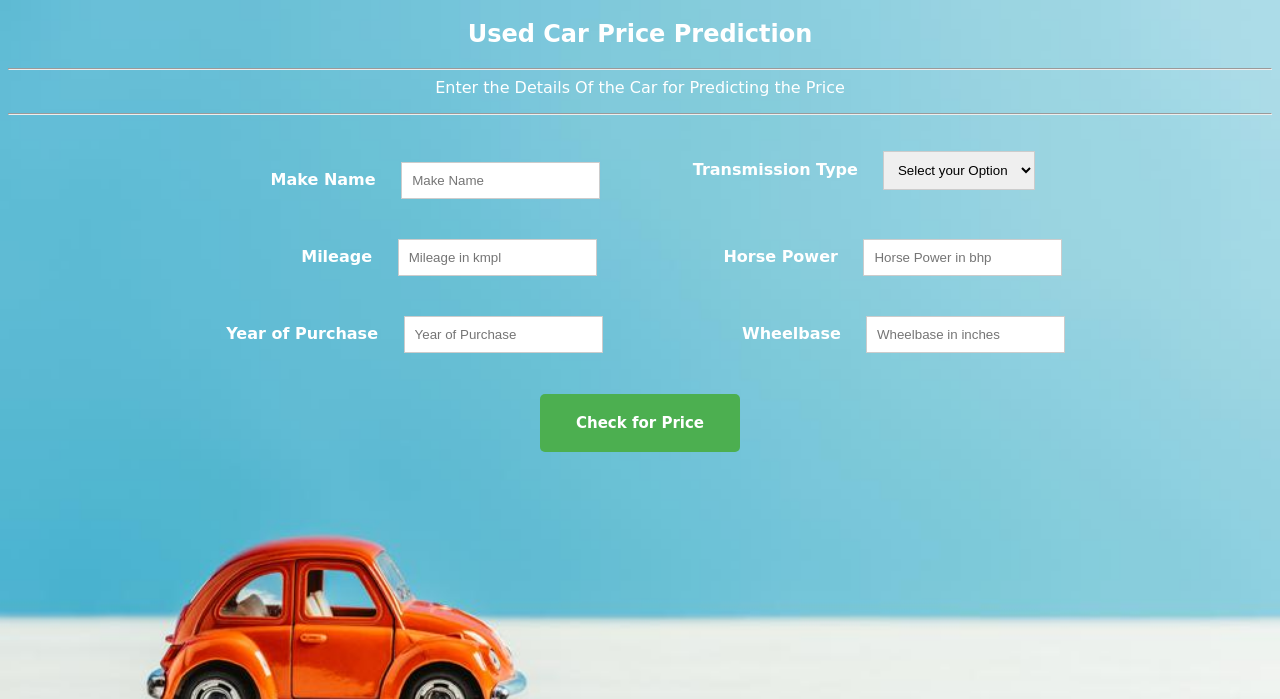
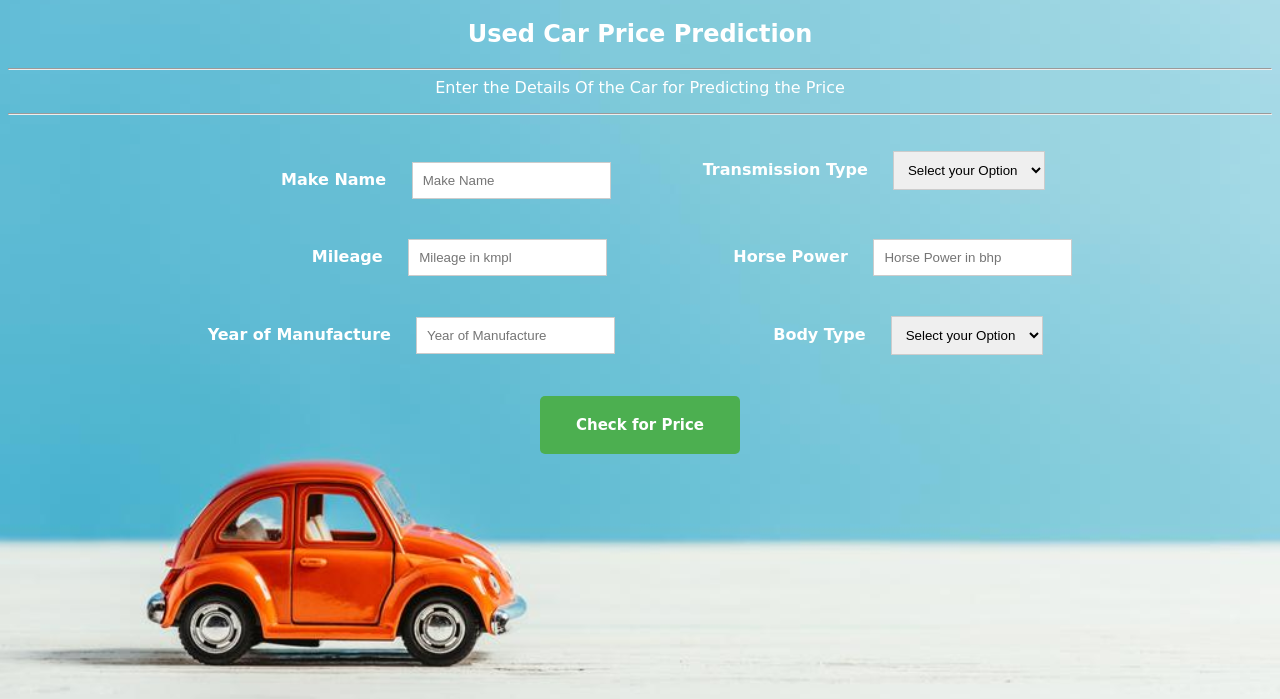
Before and after one commit to SaranyaPandiaraj/Used-Car-Price-Prediction, a Flask app: page / in a window 1280 px wide. Shown: the top 699 px of the page. Run offline with Flask 2, Linux system fonts and the light colour scheme; parts of the project's set-up code (start-up, migrations or seed data) failed here and were passed over.

Commit message:
Committing Heroku app to git

```diff
--- a/app.py
+++ b/app.py
@@ -19,6 +19,7 @@ def home():
 @cross_origin()
 def predict():
 	name = 0
+	body = 0
 
 	if request.method == 'POST':
 
@@ -122,7 +123,25 @@ def predict():
 		year = request.form['year']
 		mileage = request.form['mileage']
 		horsepower = request.form['horsepower']
-		wheelbase = request.form['wheelbase']
+		body_type = request.form['body']
+		if body_type == 'SUV':
+			body =5
+		elif body_type =='Sedan':
+			body =6
+		elif body_type =='Coupe':
+			body =1
+		elif body_type =='Pickup Truck':
+			body =4
+		elif body_type =='Wagon':
+			body =8
+		elif body_type =='Minivan':
+			body =3
+		elif body_type =='Hatchback':
+			body =2
+		elif body_type =='Convertible':
+			body =0
+		else:
+	 		body =7
 
 		transmission_type = request.form['transmission']
 		if transmission_type == 'Automatic':
@@ -136,12 +155,12 @@ def predict():
 
 
 
-		Price = model_pred.predict([[horsepower, mileage, year, name, wheelbase, transmission]])
+		Price = model_pred.predict([[horsepower, mileage, year, name, body, transmission]])
 
 
 		pred_price=round(Price[0],2)
 
-		return render_template('Used_Car_Price_Prediction.html', prediction ="&emsp; &emsp; &emsp; &emsp; &emsp; &emsp; &emsp; &emsp;&emsp; &emsp; &emsp; The Predicted Price of your Vehicle is $<i>{}</I>. <br><br> &emsp; &emsp; &emsp; &emsp; &emsp; &emsp; &emsp; &emsp; &emsp; &emsp; &emsp; This price is subject to fluctuate based on the vehicle's condition. </br></br> <table class=\"cart\" align=\"right\"> <td> <table class=\"result\" > <tr> <td> Make  </td> <td> {} </td> </tr> <tr> <td>Transmission  </td> <td> {} </td>  </tr><tr> <td>Horse Power  </td><td> {} (bhp) </td> </tr><tr> <td>Mileage  </td><td>{} (kmpl) </td> <tr/<tr><td>Wheel Base  </td><td>{} (inch) </td> <tr/> <tr> <td> Year  </td> <td>{} </td> </tr> </table> </td>  <td>  <div class=\"car\"></div> </td></table>".format(pred_price, make_name, transmission_type, horsepower, mileage, wheelbase, year))
+		return render_template('Used_Car_Price_Prediction.html', prediction ="&emsp; &emsp; &emsp; &emsp; &emsp; &emsp; &emsp; &emsp;&emsp; &emsp; &emsp; The Predicted Price of your Vehicle is $<i>{}</I>. <br><br> &emsp; &emsp; &emsp; &emsp; &emsp; &emsp; &emsp; &emsp; &emsp; &emsp; &emsp; This price is subject to fluctuate based on the vehicle's condition. </br></br> <table class=\"cart\" align=\"right\"> <td> <table class=\"result\" > <tr> <td> Make  </td> <td> {} </td> </tr> <tr> <td>Transmission  </td> <td> {} </td>  </tr><tr> <td>Horse Power  </td><td> {} (bhp) </td> </tr><tr> <td>Mileage  </td><td>{} (kmpl) </td> <tr/<tr><td>Body Type  </td><td>{} </td> <tr/> <tr> <td> Year  </td> <td>{} </td> </tr> </table> </td>  <td>  <div class=\"car\"></div> </td></table>".format(pred_price, make_name, transmission_type, horsepower, mileage, body_type, year))
 
 	return render_template("Used_Car_Price_Prediction.html")
 
--- a/static/css/style.css
+++ b/static/css/style.css
@@ -1,6 +1,7 @@
 body{
 
   background-image:url("/static/images/images.jpeg");
+  Background-position:80% 20%;
   background-size: cover; /* Resize the background image to cover the entire container */
   font-family: "Comic Sans MS", "Comic Sans", cursive;
   color:white;
--- a/templates/Used_Car_Price_Prediction.html
+++ b/templates/Used_Car_Price_Prediction.html
@@ -16,7 +16,7 @@
 	<table>
 	<tr><td></br></br>
          <form method="post" action="/predict">
-	&emsp;&emsp;&emsp;
+	&emsp;&emsp;&emsp;&emsp;
             <label>Make Name </label>
             <input list="browsers" name="make" id="make" placeholder="Make Name">
             <datalist id="browsers">
@@ -81,7 +81,7 @@
 	    </td></tr>
 	    <tr>
 		<td>
-            </br></br>&emsp;&emsp;&emsp;&emsp;
+            </br></br>&emsp;&emsp;&emsp;&emsp;&emsp;
             <label>&nbsp;&nbsp;Mileage  </label>
             <input type="number" id="mileage" name="mileage" placeholder="Mileage in kmpl" step="0.01" required="required">
 		</td><td>
@@ -93,14 +93,25 @@
               </td></tr>
             <tr><td>
 		</br></br>
-            <label>&nbsp;&nbsp;Year of Purchase </label>
-            <input type="number" id="year" name="year" required="required" placeholder="Year of Purchase" >
+            <label>Year of Manufacture</label>
+            <input type="number" id="year" name="year" required="required" placeholder="Year of Manufacture" >
 		</td>
              <td>
 		</br></br>
-	   &emsp;&emsp; &emsp;&emsp; &emsp; &emsp; &emsp;
-            <label>Wheelbase</label>
-	    <input type="number" id="wheelbase" name="wheelbase" placeholder="Wheelbase in inches" step="0.01" required="required">
+	   &emsp;&emsp; &emsp;&emsp; &emsp; &emsp; &nbsp;
+            <label>Body Type</label>
+	    <select name="body" id="body" required="required" >
+	       <option value="" disabled selected> Select your Option   </option>
+               <option value="SUV">SUV</option>
+               <option value="Sedan">Sedan</option>
+               <option value="Coupe">Coupe</option>
+               <option value="Pickup Truck">Pickup truck</option>
+	      <option value="Wagon">Wagon</option>
+	      <option value="Minivan">Minivan</option>
+	      <option value="Hatchback"> Hatchback </option>
+               <option value="Convertible"> Convertible </option>
+               <option value="Van">Van</option>
+            </select>
 
 	    </td></tr>
 
```
